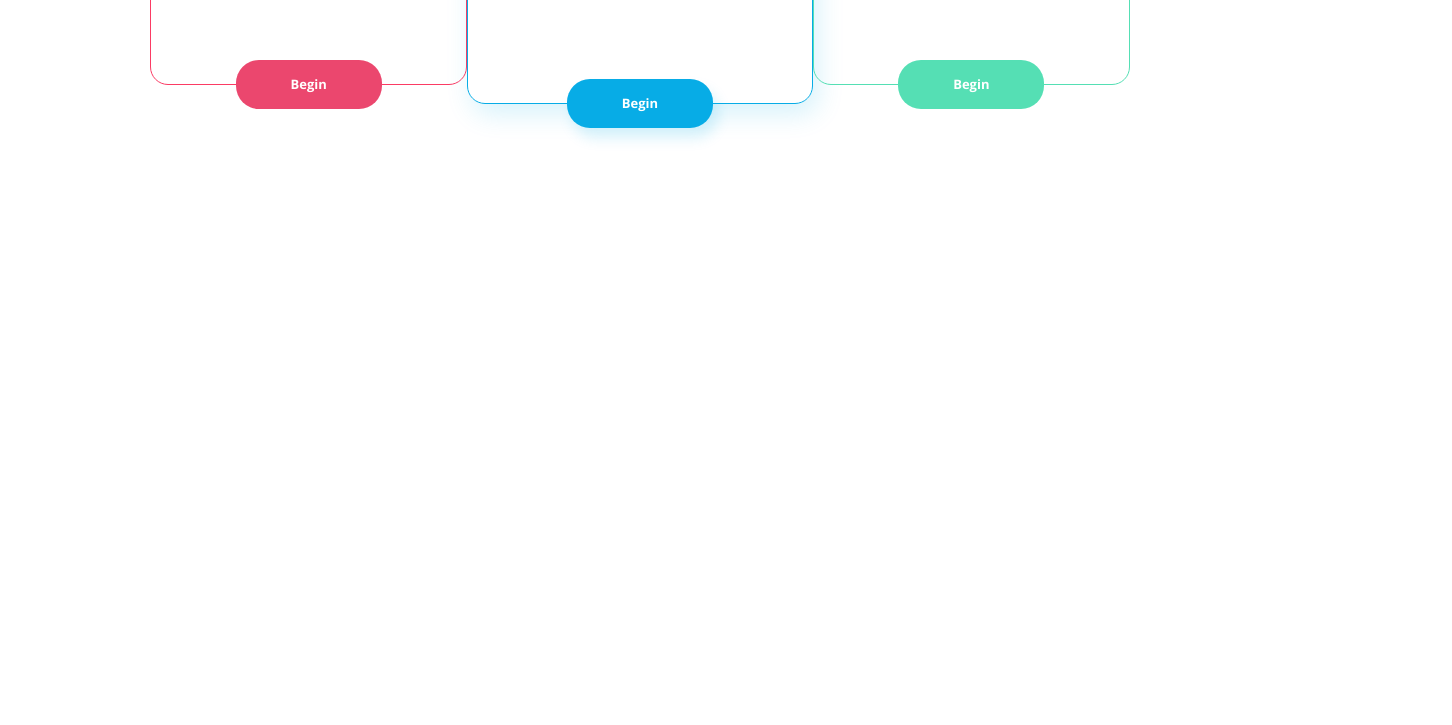
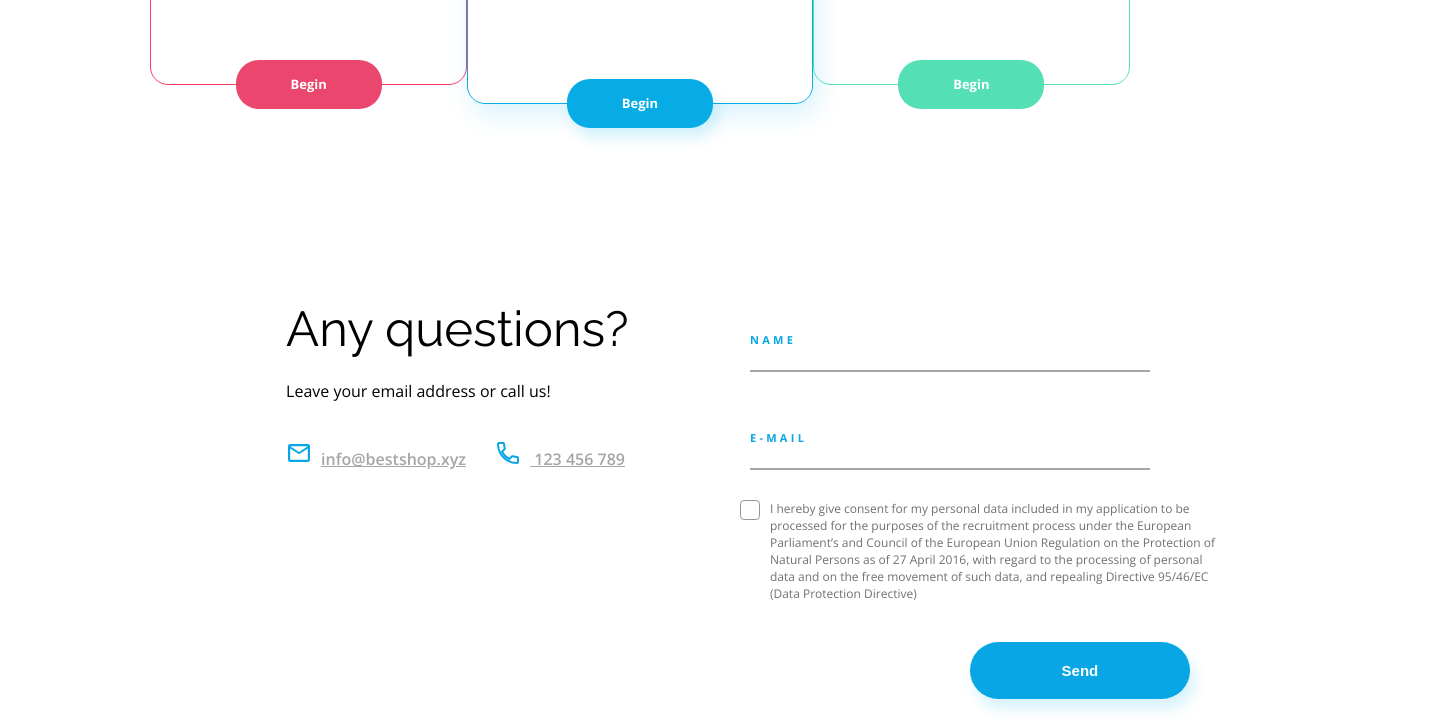
Before and after one commit to MilenaChilinska/BestShop, a plain HTML site: page index.html in a window 1280 px wide. Shown: the part 3277-4002 px from the top of the page, 1452 px wide, since content can reach past the window. Before the commit the page ends 3531 px from the top, so only its background shows below. Drawn offline with nearby package versions, Linux system fonts and the light colour scheme.

Commit message:
add contact section

```diff
--- a/CSS/style.css
+++ b/CSS/style.css
@@ -1,6 +1,5 @@
 :root {
---accent-redish(color-redish): #FB3B64;
-    --accent-color(color-green): #55DFB4;
+--accent-redish: #FB3B64;
 }
 * {
     margin: 0;
@@ -210,7 +209,7 @@ h2 {
     z-index: 2;
 }
 .benefits-single-notebook {
-    --accent-redish: #FB3B64;
+    --accent-color: #FB3B64;
 }
 .benefits-single-notebook .benefits-image {
     margin-right: 117px;
@@ -298,12 +297,11 @@ h2 {
     display: flex;
     justify-content: space-between;
     align-items: center;
-    margin: 0px 100px;
+    margin: 0 100px;
     padding: 50px;
 }
 .pricing-box {
     border-radius: 18px;
-
     display: flex;
     justify-content: space-between;
     align-items: center;
@@ -425,3 +423,129 @@ li {
     margin-right: 10px;
     background-image: url("../images/Close.svg");
 }
+.contact {
+    padding: 50px 100px 100px;
+    display: flex;
+    justify-content: center;
+    margin-left: 100px;
+}
+.contact-column {
+    max-width: 50%;
+    margin-right: 20px;
+    margin-left: 50px;
+}
+.contact-title {
+    font-size: 49px;
+    text-align: left;
+}
+.contact-des {
+    margin-top: 30px;
+    font-size: 16px;
+    font-family: "Open Sans", sans-serif;
+    height: 22px;
+    margin-bottom: 35px;
+}
+.contact-details a {
+    margin-right: 25px;
+    color: #A5A5A5;
+    font-weight: 600;
+    font-family: "Open Sans", sans-serif;
+}
+
+.details-info-email::before {
+    content: "";
+    width: 25px;
+    height: 25px;
+    display: inline-block;
+    background-repeat: no-repeat;
+    margin-right: 10px;
+    background-image: url("../images/Mail Icon.svg");
+}
+.details-info-number::before {
+    content: "";
+    width: 25px;
+    height: 25px;
+    display: inline-block;
+    background-repeat: no-repeat;
+    margin-right: 10px;
+    background-image: url("../images/Phone Icon.svg");
+
+}
+.form {
+    display: flex;
+    flex-direction: column;
+}
+.form-field {
+    padding: 30px;
+    display: flex;
+    flex-direction: column;
+
+}
+.form-details {
+    color: #08A6E4;
+    text-transform: uppercase;
+    font-weight: bold;
+    font-size: 11px;
+    letter-spacing: 3.28px;
+}
+.form-input-name,
+.form-input-email {
+    border: none;
+    background-color: transparent;
+    border-bottom: 2px solid #A5A5A5;
+    line-height: 25px;
+    width: 400px;
+}
+.checkbox-content {
+    margin-bottom: 30px;
+}
+.form-checkbox {
+    display: block;
+    position: relative;
+    padding-left: 20px;
+    margin-bottom: 10px;
+    cursor: pointer;
+}
+.form-checkbox input {
+    position: absolute;
+    visibility: hidden;
+    cursor: pointer;
+    height: 0;
+    width: 0;
+}
+.form-checkbox .checkbox {
+    position: absolute;
+    height: 20px;
+    width: 20px;
+    background-color: white;
+    border: 1px solid #95989A;
+    border-radius: 4px;
+
+}
+.form-checkbox input:checked + span {
+    background-image: url("../images/Checkmark.svg");
+    background-repeat: no-repeat;
+    background-position: center;
+
+}
+.checkbox-text {
+    margin-left: 30px;
+    margin-right: 80px;
+    color: #707070;
+    font-size: 12px;
+    line-height: 17px;
+}
+.form .btn--send {
+    padding-left: 30px 120px;
+    max-width: 220px;
+    height: 57px;
+    color: white;
+    background-color: #08A6E4;
+    border: none;
+    border-radius: 35px;
+    box-shadow: 5px 10px 14px #07ACE629;
+    font-size: 15px;
+    font-weight: bold;
+    margin-left: 250px;
+    cursor: pointer;
+}
--- a/index.html
+++ b/index.html
@@ -169,6 +169,43 @@
         </div>
     </div>
 </section>
+<section class="container contact">
+    <div class="contact-column">
+        <h2 class="contact-title">Any questions?</h2>
+        <p class="contact-des">Leave your email address or call us!</p>
+        <div class="contact-details">
+            <a href="mailto:info@bestshop.xyz" class="details-info-email">info@bestshop.xyz</a>
+            <a href="tel:123456789" class="details-info-number"> 123 456 789</a>
+        </div>
+    </div>
+    <div class="contact-column">
+        <form class="form" method="post">
+            <div class="form-field">
+            <label class="form-details" for="name">Name</label>
+            <input type="text" class="form-input-name" id="name"/>
+            </div>
+            <div class="form-field">
+                <label class="form-details" for="email">E-mail</label>
+                <input type="email" class="form-input-email" id="email"/>
+            </div>
+            <div class="checkbox-content">
+                <label class="form-checkbox">
+                    <input type="checkbox"/>
+                    <span class="checkbox"></span>
+                    <p class="checkbox-text">
+                        I hereby give consent for my personal data included in my application
+                        to be processed for the purposes of the recruitment process under the
+                        European Parliament’s and Council of the European Union Regulation on
+                        the Protection of Natural Persons as of 27 April 2016, with regard to the
+                        processing of personal data and on the free movement of such data, and repealing
+                        Directive 95/46/EC (Data Protection Directive)
+                    </p>
+                </label>
+            </div>
+<button type="submit" class="btn--send">Send</button>
+        </form>
+    </div>
+</section>
 
 </body>
 </html>
```
